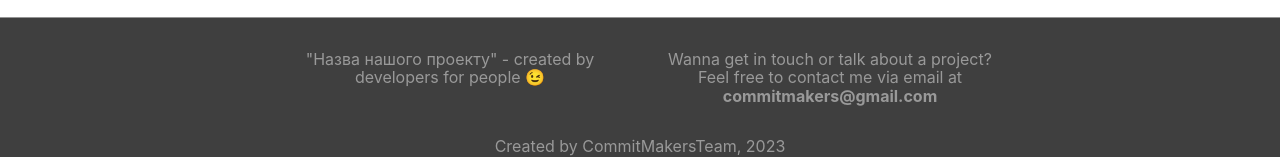
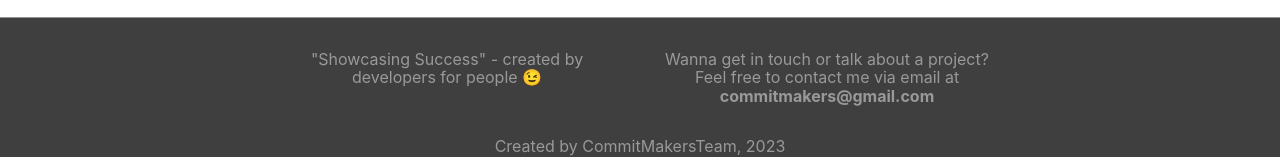
Before and after one commit to Siryi-Oleksandr/portfolio-frontend, a React (Create React App) app: page /portfolio-frontend/portfolio in a window 1280 px wide. Shown: the part 580-737 px from the top of the page. Built offline with nearby package versions, Linux system fonts and the light colour scheme.

Commit message:
add fiveicon

```diff
--- a/public/index.html
+++ b/public/index.html
@@ -24,7 +24,7 @@
       work correctly both with client-side routing and a non-root public URL.
       Learn how to configure a non-root public URL by running `npm run build`.
     -->
-    <title>React App</title>
+    <title>Showcasing Success</title>
   </head>
   <body>
     <noscript>You need to enable JavaScript to run this app.</noscript>
@@ -42,14 +42,14 @@
       // the correct url will be waiting in the browser's history for
       // the single page app to route accordingly.
       (function (l) {
-        if (l.search[1] === "/") {
+        if (l.search[1] === '/') {
           var decoded = l.search
             .slice(1)
-            .split("&")
+            .split('&')
             .map(function (s) {
-              return s.replace(/~and~/g, "&");
+              return s.replace(/~and~/g, '&');
             })
-            .join("?");
+            .join('?');
           window.history.replaceState(
             null,
             null,
--- a/src/components/Footer/Footer.tsx
+++ b/src/components/Footer/Footer.tsx
@@ -4,7 +4,7 @@ const Footer = () => {
   return (
     <FooterStyled>
       <FooterWrap>
-        <p>"Назва нашого проекту" - сreated by developers for people 😉</p>
+        <p>"Showcasing Success" - сreated by developers for people 😉</p>
         <p>
           {' '}
           Wanna get in touch or talk about a project? <br />
```
Also changed, not shown: 1 other file (tests, documents, lock files or other folders).
